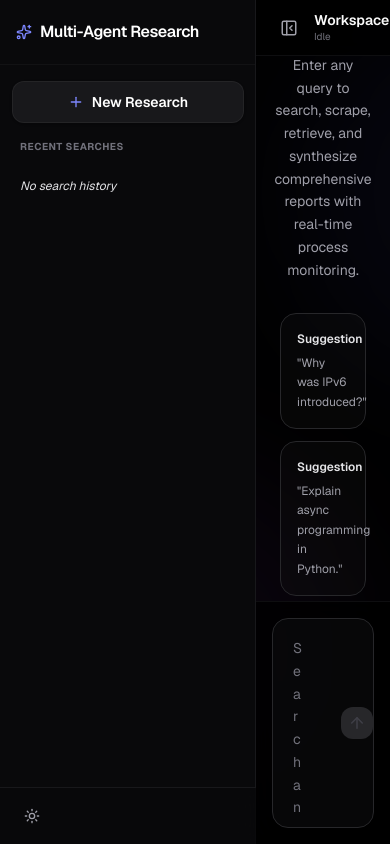
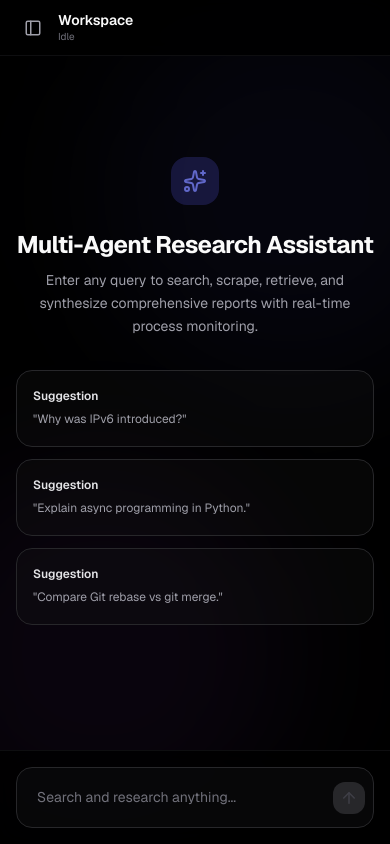
Before and after one commit to AvyayNayakSujir/Multi-Agent-AI-Research-Assistant-FE, a Next.js app: page / in a window 390 px wide. Built offline with nearby package versions, Linux system fonts and the light colour scheme.

Commit message:
fix: responsiveness on mobile devices

```diff
--- a/app/page.tsx
+++ b/app/page.tsx
@@ -10,6 +10,13 @@ export default function Home() {
   const [sessions, setSessions] = useState<ChatSession[]>([]);
   const [activeSessionId, setActiveSessionId] = useState<string | null>(null);
   const [isSidebarOpen, setIsSidebarOpen] = useState(true);
+
+  // Set default sidebar visibility based on device width on client mount
+  useEffect(() => {
+    if (typeof window !== 'undefined' && window.innerWidth < 768) {
+      setIsSidebarOpen(false);
+    }
+  }, []);
 
   const {
     isLoading,
@@ -45,6 +52,9 @@ export default function Home() {
     // Return to the clean landing workspace (deselect current active session).
     // A session is only instantiated in history after a prompt is sent.
     setActiveSessionId(null);
+    if (typeof window !== 'undefined' && window.innerWidth < 768) {
+      setIsSidebarOpen(false);
+    }
   };
 
   const handleDeleteSession = (id: string) => {
@@ -136,16 +146,30 @@ export default function Home() {
   const activeSession = sessions.find((s) => s.id === activeSessionId) || null;
 
   return (
-    <div className="flex h-screen w-screen overflow-hidden bg-zinc-50 dark:bg-black font-sans">
+    <div className="relative flex h-screen w-screen overflow-hidden bg-zinc-50 dark:bg-black font-sans">
+      {/* Mobile Backdrop Overlay */}
+      {isSidebarOpen && (
+        <div
+          className="fixed inset-0 bg-black/40 backdrop-blur-sm z-30 md:hidden"
+          onClick={() => setIsSidebarOpen(false)}
+        />
+      )}
+
       <Sidebar
         sessions={sessions}
         activeSessionId={activeSessionId}
-        onSelectSession={setActiveSessionId}
+        onSelectSession={(id) => {
+          setActiveSessionId(id);
+          if (typeof window !== 'undefined' && window.innerWidth < 768) {
+            setIsSidebarOpen(false);
+          }
+        }}
         onCreateSession={handleCreateSession}
         onDeleteSession={handleDeleteSession}
         onClearAll={handleClearAll}
         isOpen={isSidebarOpen}
       />
+
       <ChatArea
         activeSession={activeSession}
         onSendMessage={handleSendMessage}
--- a/components/ChatArea.tsx
+++ b/components/ChatArea.tsx
@@ -90,7 +90,7 @@ export function ChatArea({
       </div>
 
       {/* Messages Stream */}
-      <div className="flex-1 overflow-y-auto px-6 py-6 scrollbar-thin z-10">
+      <div className="flex-1 overflow-y-auto px-4 py-4 md:px-6 md:py-6 scrollbar-thin z-10">
         {!activeSession || activeSession.messages.length === 0 ? (
           /* Landing State */
           <div className="flex h-full flex-col items-center justify-center text-center max-w-xl mx-auto animate-fadeIn">
--- a/components/MessageItem.tsx
+++ b/components/MessageItem.tsx
@@ -84,7 +84,22 @@ export function MessageItem({ message }: MessageItemProps) {
             ref={markdownRef}
             className="markdown-body text-sm leading-relaxed text-zinc-800 dark:text-zinc-200 prose-headings:font-semibold prose-headings:text-zinc-950 dark:prose-headings:text-zinc-50 prose-a:text-indigo-600 dark:prose-a:text-indigo-400 prose-table:border-collapse prose-th:bg-zinc-50 dark:prose-th:bg-zinc-900/50"
           >
-            <ReactMarkdown remarkPlugins={[remarkGfm]}>
+            <ReactMarkdown
+              remarkPlugins={[remarkGfm]}
+              components={{
+                table: ({ node, ...props }) => (
+                  <div className="overflow-x-auto w-full my-4 border border-zinc-200 dark:border-zinc-800 rounded-xl">
+                    <table {...props} className="min-w-full divide-y divide-zinc-200 dark:divide-zinc-800" />
+                  </div>
+                ),
+                th: ({ node, ...props }) => (
+                  <th {...props} className="px-4 py-2 bg-zinc-50 dark:bg-zinc-900/50 text-left text-xs font-semibold text-zinc-950 dark:text-zinc-50 border-b border-zinc-200 dark:border-zinc-800" />
+                ),
+                td: ({ node, ...props }) => (
+                  <td {...props} className="px-4 py-2 text-xs text-zinc-850 dark:text-zinc-200 border-b border-zinc-100 dark:border-zinc-800/40" />
+                )
+              }}
+            >
               {message.content}
             </ReactMarkdown>
           </div>
--- a/components/Sidebar.tsx
+++ b/components/Sidebar.tsx
@@ -61,8 +61,10 @@ export function Sidebar({
   };
 
   return (
-    <div className={`flex h-full flex-col bg-zinc-950 text-zinc-200 select-none transition-all duration-300 ease-in-out shrink-0 ${
-      isOpen ? 'w-64 border-r border-zinc-200 dark:border-zinc-900' : 'w-0 overflow-hidden border-r-0'
+    <div className={`fixed inset-y-0 left-0 z-40 md:relative flex h-full flex-col bg-zinc-950 text-zinc-200 select-none transition-all duration-300 ease-in-out shrink-0 ${
+      isOpen
+        ? 'w-64 border-r border-zinc-250 dark:border-zinc-900 translate-x-0'
+        : 'w-0 overflow-hidden border-r-0 -translate-x-full md:translate-x-0'
     }`}>
       {/* Sidebar Header */}
       <div className="flex items-center justify-start px-4 py-5 border-b border-zinc-900/60 min-w-[256px]">
@@ -87,7 +89,7 @@ export function Sidebar({
           Recent Searches
         </h3>
         {sessions.length === 0 ? (
-          <div className="px-3 py-4 text-xs text-zinc-650 italic">No search history</div>
+          <div className="px-3 py-4 text-xs text-zinc-600 italic">No search history</div>
         ) : (
           sessions.map((session) => {
             const isActive = session.id === activeSessionId;
@@ -125,7 +127,7 @@ export function Sidebar({
         <div className="flex items-center justify-between px-1 gap-2">
           <button
             onClick={toggleTheme}
-            className="flex items-center justify-center p-2 rounded-xl text-zinc-400 hover:bg-zinc-900 hover:text-white transition-all cursor-pointer"
+            className="flex items-center justify-center p-2 rounded-xl text-zinc-450 hover:bg-zinc-900 hover:text-white transition-all cursor-pointer"
             title="Toggle theme"
           >
             {theme === 'dark' ? <Sun className="h-4 w-4" /> : <Moon className="h-4 w-4" />}
```
